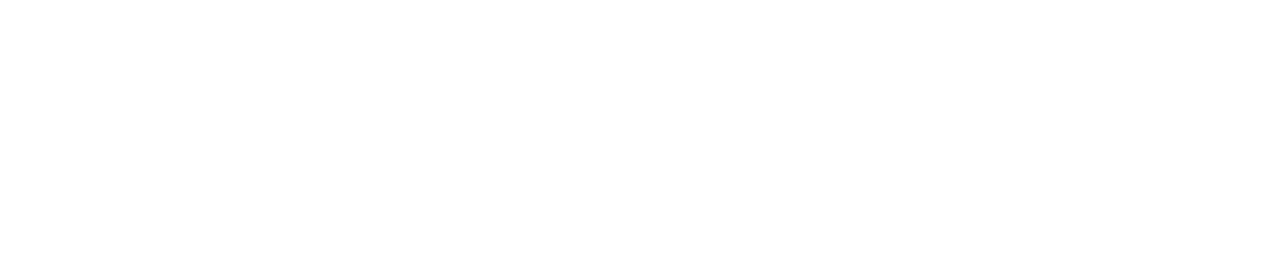
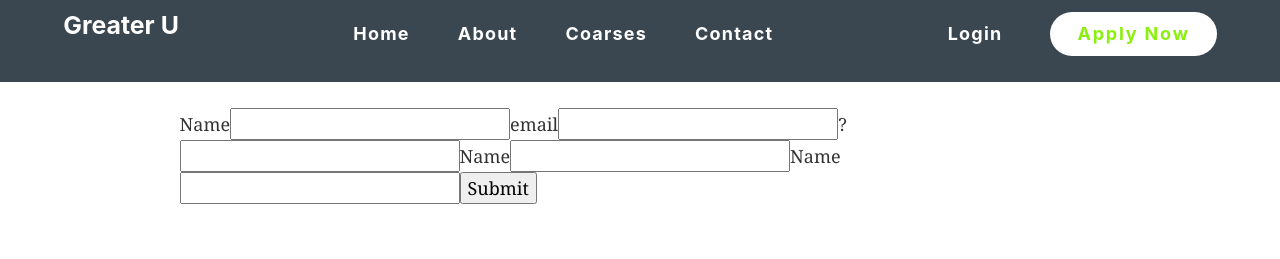
Before and after one commit to jbull328/gatsby-ecommerce-demo, a Gatsby site: page /applicationForm in a window 1280 px wide. Before the commit this address had no page. Built offline with nearby package versions, Linux system fonts and the light colour scheme; Gatsby itself is replaced by a stand-in of ours; some packages are replaced by stand-ins of ours.

Commit message:
Added start to application form.

```diff
--- a/src/components/header.js
+++ b/src/components/header.js
@@ -77,7 +77,11 @@ const Header = ({ siteTitle }) => (
 
         <div style={loginSignupButtonGroup}>
           <h4 style={individualHeaderLinks}>Login</h4>
-          <h4 style={loginButton}>Apply Now</h4>
+          <h4 style={loginButton}>
+            <Link to="/applicationForm" style={{textDecoration: `none`, color: `#8BF00E`}}>
+              Apply Now
+            </Link>
+          </h4>
         </div>
 
 
--- /dev/null
+++ b/src/pages/applicationForm.js
@@ -0,0 +1,28 @@
+import React from "react"
+import Layout from "../components/layout"
+
+
+const ApplicationForm = () => (
+  <Layout>
+
+    <div>
+        <form>
+            <label>Name</label>
+            <input type="text" name="name" />
+            <label>email</label>
+            <input type="email" />
+            <label>?</label>
+            <input type="text" />
+            <label>Name</label>
+            <input type="text" />
+            <label>Name</label>
+            <input type="text" />
+            <input type="submit"/>
+        </form>
+    </div>
+
+
+  </Layout>
+)
+
+export default ApplicationForm
```
